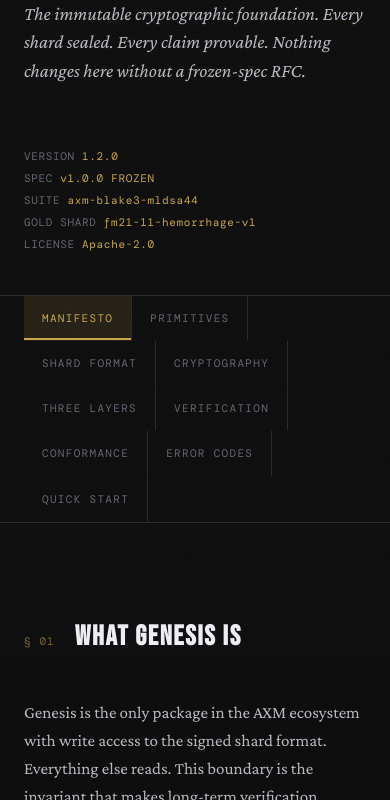
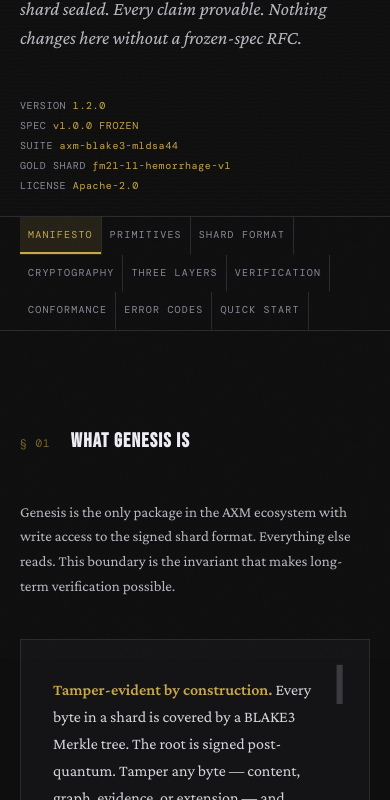
Before and after one commit to BigBirdReturns/axm-genesis, a plain HTML site: page index.html in a window 390 px wide. Shown: the part 186-986 px from the top of the page. Drawn offline with nearby package versions, Linux system fonts and the light colour scheme; a web font is replaced by a local one.

Commit message:
Update index.html

```diff
--- a/index.html
+++ b/index.html
@@ -18,7 +18,7 @@
     --amber-dim: #7a6530;
     --amber-glow:#e8c870;
     --platinum:  #b8b8c0;
-    --dim:       #666672;
+    --dim:       #8a8a98;
     --text:      #d4d4dc;
     --text-hi:   #eeeef4;
     --red-dim:   #7a3535;
@@ -29,7 +29,7 @@
     --display:'Bebas Neue', sans-serif;
     --eco-bg:       #0e0e0f;
     --eco-border:   #2a2a2e;
-    --eco-text:     #666672;
+    --eco-text:     #8a8a98;
     --eco-text-hi:  #d4d4dc;
     --eco-accent:   #c8a84b;
     --eco-mono:     'DM Mono', monospace;
@@ -42,7 +42,7 @@
     background: var(--bg);
     color: var(--text);
     font-family: var(--serif);
-    font-size: 17px;
+    font-size: clamp(15px, 1.6vw, 18px);
     line-height: 1.65;
     min-height: 100vh;
     overflow-x: hidden;
@@ -82,7 +82,7 @@
   .delay-3     { animation-delay: 0.35s; }
 
   /* ── LAYOUT ── */
-  .page-wrap { max-width: 1140px; margin: 0 auto; padding: 0 40px; }
+  .page-wrap { max-width: 1140px; margin: 0 auto; padding: 0 clamp(16px, 4vw, 40px); }
 
   /* ── HEADER ── */
   header {
@@ -368,8 +368,8 @@
 
   /* ── RESPONSIVE ── */
   @media (max-width: 900px) {
-    .page-wrap { padding: 0 24px; }
-    .header-inner { grid-template-columns: 1fr; }
+    .page-wrap { padding: 0 20px; }
+    .header-inner { grid-template-columns: 1fr; gap: 24px; padding: 40px 0 28px; }
     .header-meta { text-align: left; margin-top: 20px; }
     .manifesto { grid-template-columns: 1fr; }
     .primitives-grid { grid-template-columns: repeat(2, 1fr); }
@@ -378,7 +378,14 @@
     .onion-svg { max-width: 340px; }
   }
   @media (max-width: 580px) {
+    body { font-size: 15px; }
     .primitives-grid { grid-template-columns: 1fr; }
+    h1 { font-size: clamp(36px, 10vw, 56px); }
+    .header-inner { padding: 28px 0 20px; }
+    .section-header h2 { font-size: clamp(20px, 5vw, 28px); }
+    .version-block { font-size: 10px; }
+    nav ul { gap: 0; }
+    nav a { font-size: 10px; padding: 10px 8px; }
   }
 </style>
 </head>
@@ -969,7 +976,7 @@
         <div>Post-quantum by default since v1.1.0 (RFC 0001)</div>
       </div>
       <div class="footer-links">
-        <a href="https://github.com/BigBirdReturns/axm-genesis">GitHub</a>
+        <a href="https://github.com/bigbirdreturns/axm-genesis">GitHub</a>
         <a href="https://bigbirdreturns.github.io/axm-chat/">AXM Chat</a>
         <a href="#quickstart">Quick Start</a>
         <a href="#errors">Error Codes</a>
```
